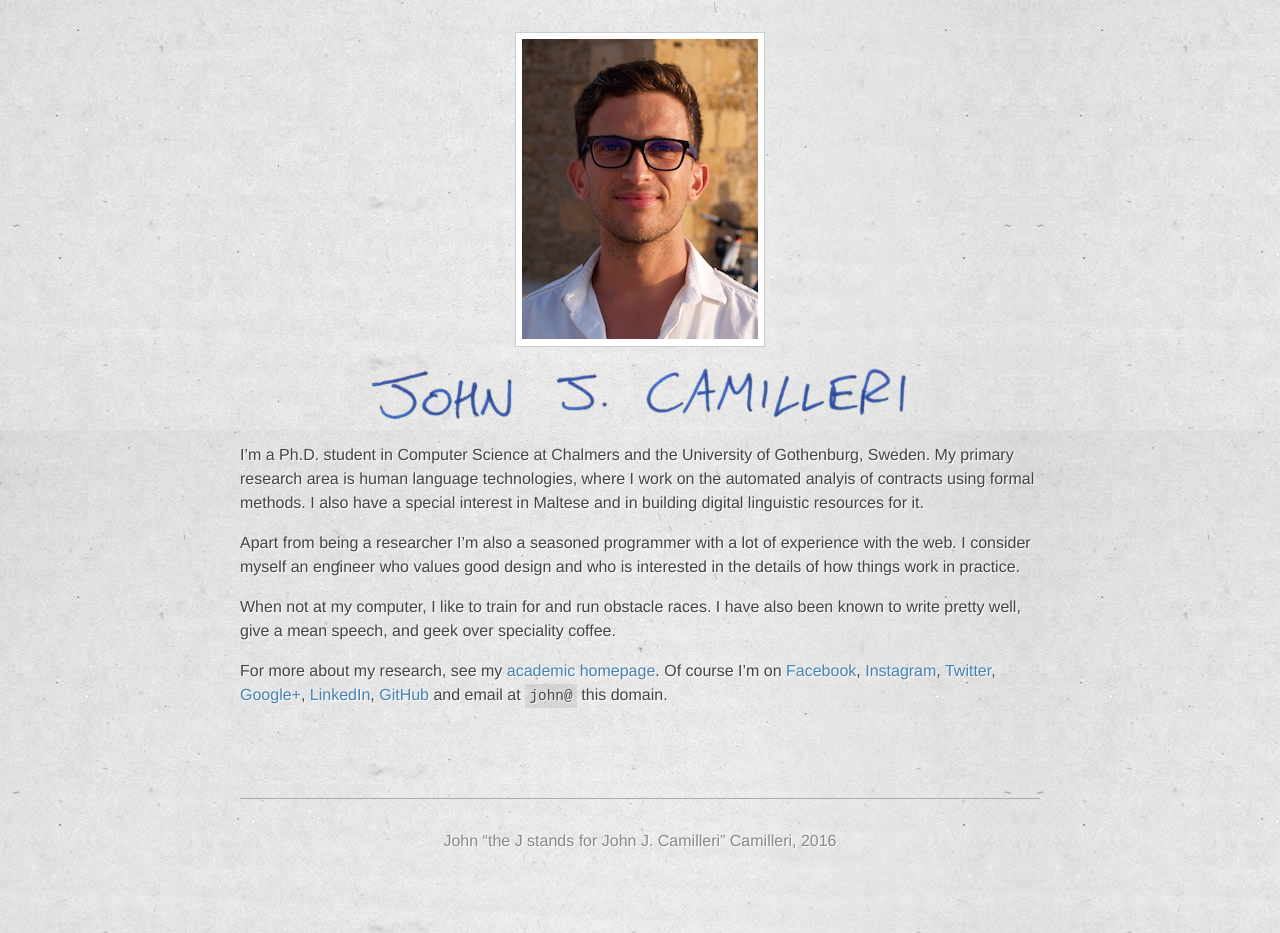
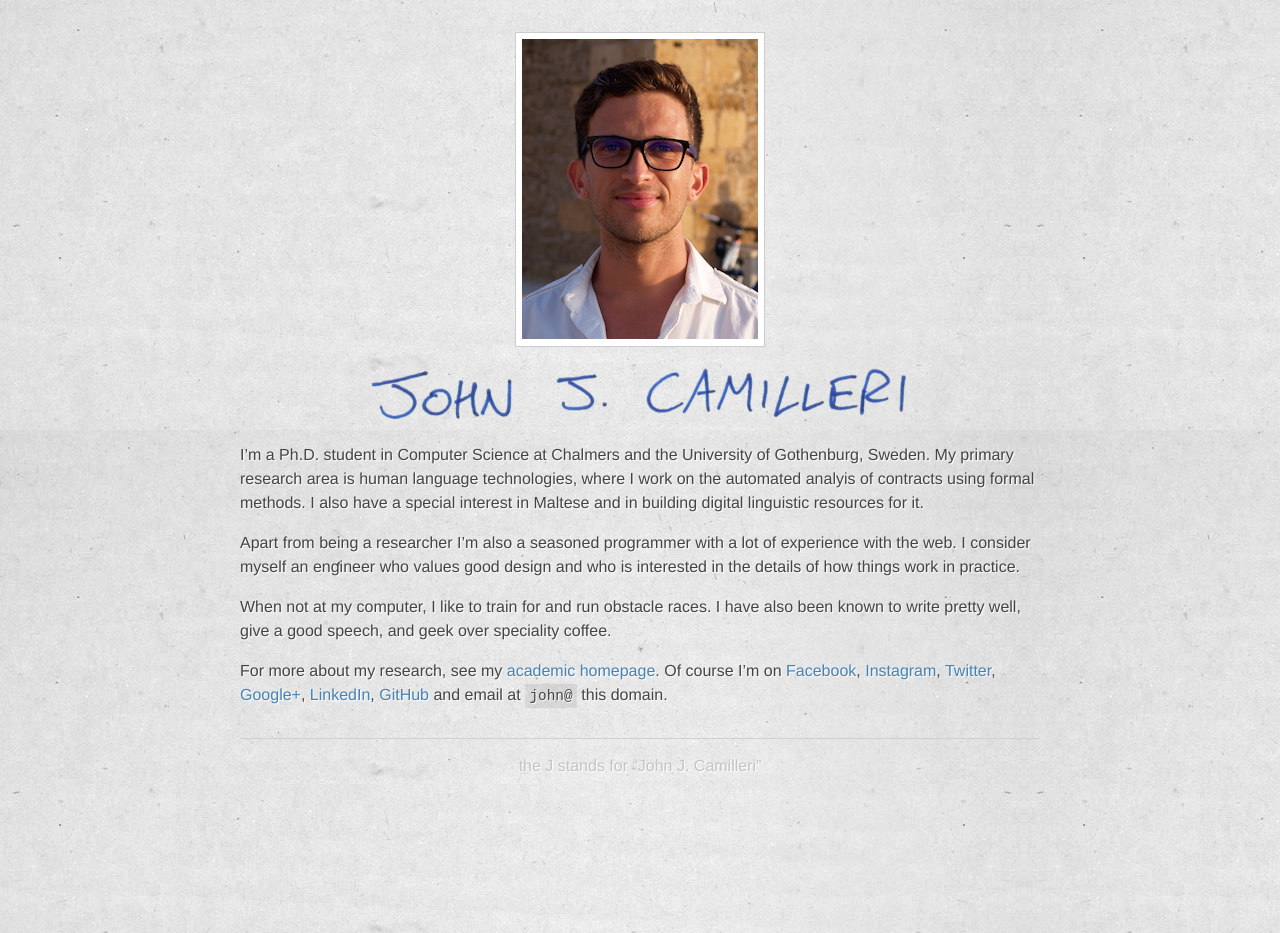
Before and after one commit to johnjcamilleri/johnjcamilleri.github.io, a Jekyll site: the page built from index.md, in a window 1280 px wide. Built offline with Jekyll 4.4.1, drawn with Linux system fonts in a browser that asks for light colours.

Commit message:
Small changes

```diff
--- a/_layouts/default.html
+++ b/_layouts/default.html
@@ -32,7 +32,7 @@
       {{ content }}
     </div>
     <footer>
-      John &ldquo;the J stands for John J. Camilleri&rdquo; Camilleri, 2016
+      the J stands for “John J. Camilleri”
     </footer>
   </body>
 </html>
--- a/css/main.scss
+++ b/css/main.scss
@@ -35,9 +35,9 @@ body {
   line-height: $base-line-height;
   color: $text-color;
   max-width: $content-width;
-  margin: 0 auto 5em auto;
+  margin: 0 auto $spacing-unit auto;
   text-shadow: 1px 1px 1px white;
-  background: url("{{ site.baseurl }}/images/background.jpg") repeat scroll 0 -350px #EEEEEE;
+  background: url("{{ site.baseurl }}/images/background.jpg") repeat scroll 0 -350px #eee;
 }
 
 img.frame {
@@ -56,7 +56,7 @@ img#name {
 
 h2 {
   font-weight:normal;
-  color:#555;
+  color: lighten($text-color, 10%);;
 }
 
 strong {
@@ -64,10 +64,9 @@ strong {
 }
 
 .updated {
-  color: #aaa;
+  margin-top: -0.5*$spacing-unit;
+  color: lighten($text-color, 40%);
   display: block;
-  margin-bottom: $spacing-unit;
-  font-style:normal;
   text-align:center;
 }
 
@@ -117,10 +116,10 @@ code {
 }
 
 footer {
-  margin-top: 3*$spacing-unit;
-  padding-top: $spacing-unit;
+  margin-top: $spacing-unit;
+  padding-top: 0.5*$spacing-unit;
   text-align: center;
-  border-top: 1px solid #aaa;
-  color: #888;
+  border-top: 1px solid lighten($text-color, 55%);
+  color: lighten($text-color, 50%);
   clear: both;
 }
--- a/index.md
+++ b/index.md
@@ -10,7 +10,7 @@ Apart from being a researcher I'm also a seasoned programmer with a lot of exper
 I consider myself an engineer who values good design and who is interested in the details of how things work in practice.
 
 When not at my computer, I like to train for and run obstacle races.
-I have also been known to write pretty well, give a mean speech, and geek over speciality coffee.
+I have also been known to write pretty well, give a good speech, and geek over speciality coffee.
 
 For more about my research, see my [academic homepage](http://www.cse.chalmers.se/~cajohn).
 <!-- For more about my research, see my [academic page](/academic). -->
```
